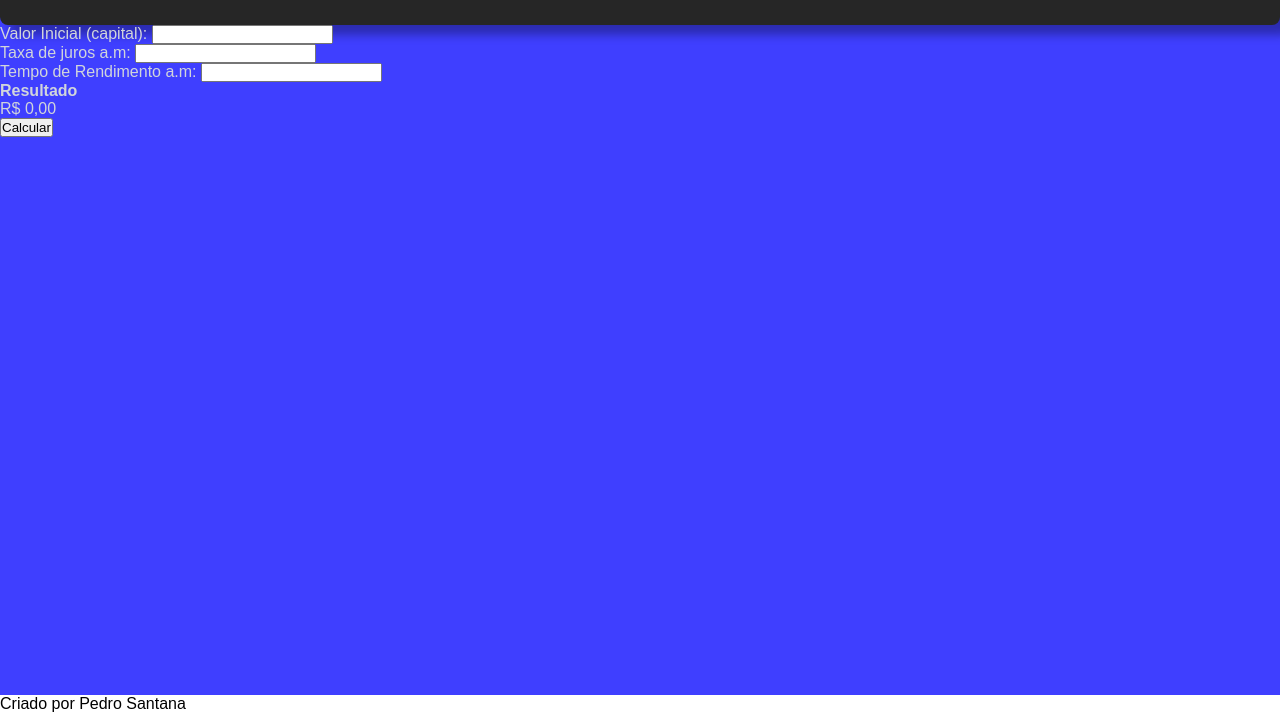
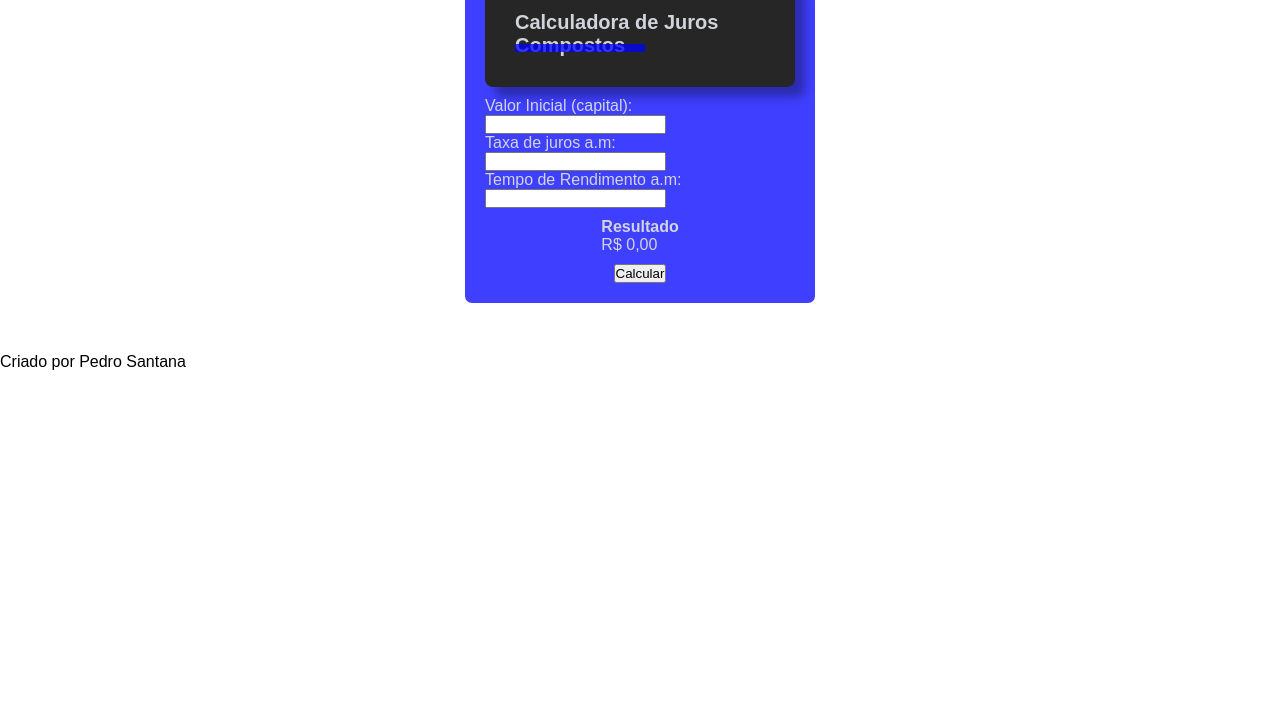
Before and after one commit to pedrosantana-1/simulador-investimentos, a plain HTML site: page index.html in a window 1280 px wide. Shown: the part 89-802 px from the top of the page. Drawn offline with Linux system fonts and the light colour scheme.

Commit message:
Update style.css

```diff
--- a/assets/css/style.css
+++ b/assets/css/style.css
@@ -6,17 +6,21 @@
 }
 
 #container {
-    width: 100%;
-    height: 98vh;
+    width: 350px;
+    padding: 20px;
+    border-radius: 7px;
+    margin: 50px auto;
+    display: flex;
+    flex-direction: column;
+    gap: 10px;
     align-items: center;
-    justify-content: center;
     background-color: rgba(0, 0, 255, 0.752);
     color: #d1d5db;
 }
 
 #calculator {
     background-color: #262626;
-    padding: 40px;
+    padding: 30px;
     border-radius: 8px;
     box-shadow: 10px 10px 10px rgba(0, 0, 0, 0.308);
     display: flex;
@@ -25,7 +29,7 @@
 }
 
 #calculator h2 {
-    font-size: 30px;
+    font-size: 20px;
     position: relative;
 }
 
@@ -33,7 +37,7 @@
     position: absolute;
     content: '';
     height: 8px;
-    width: 150px;
+    width: 130px;
     background-color: rgba(0, 0, 255, 0.752);
     bottom: 5px;
 }
```
